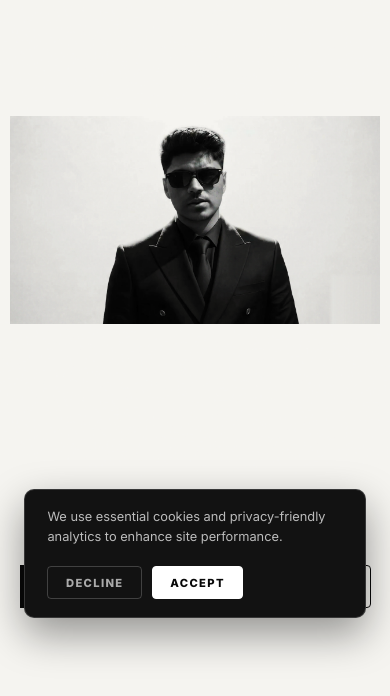
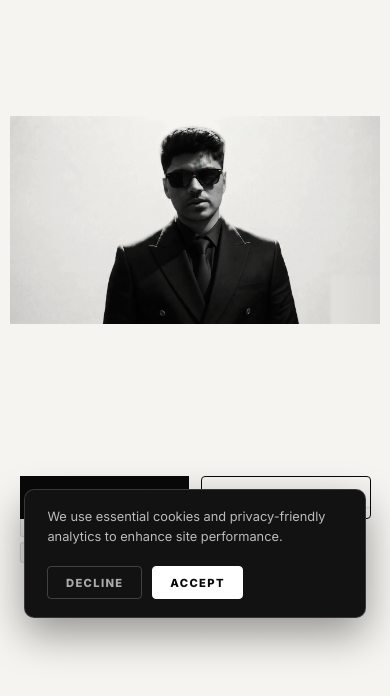
Before and after one commit to Tushit-exe/portfolio-website, a website built with Vite: page index.html in a window 390 px wide. Shown: the part 202-898 px from the top of the page. Built offline with nearby package versions, Linux system fonts and the light colour scheme; animation ran at ten frames a second; what cobe would draw is missing.

Commit message:
Fix project links, hero mobile CTA/capability visibility, batched frame loading, and preloader text cleanup

```diff
--- a/index.html
+++ b/index.html
@@ -519,7 +519,7 @@
                   <span class="tag">NODE.JS</span>
                   <span class="tag">POSTGRESQL</span>
                 </div>
-                <a href="#work" class="project-link">
+                <a href="https://github.com/Tushit-exe" target="_blank" rel="noopener" class="project-link">
                   <span>VIEW PROJECT</span>
                   <span class="link-arrow">&rarr;</span>
                 </a>
@@ -546,7 +546,7 @@
                   <span class="tag">WEBHOOKS</span>
                   <span class="tag">OPENAI API</span>
                 </div>
-                <a href="#work" class="project-link">
+                <a href="https://github.com/Tushit-exe" target="_blank" rel="noopener" class="project-link">
                   <span>VIEW PROJECT</span>
                   <span class="link-arrow">&rarr;</span>
                 </a>
@@ -573,7 +573,7 @@
                   <span class="tag">GSAP</span>
                   <span class="tag">VANILLA CSS</span>
                 </div>
-                <a href="#work" class="project-link">
+                <a href="https://github.com/Tushit-exe" target="_blank" rel="noopener" class="project-link">
                   <span>VIEW PROJECT</span>
                   <span class="link-arrow">&rarr;</span>
                 </a>
--- a/src/main.js
+++ b/src/main.js
@@ -42,6 +42,8 @@
 let preloaderStartTime = Date.now();
 let displayedPercent = 0;
 
+const CRITICAL_FRAMES_COUNT = 12;
+
 /**
  * Format frame index with 3-digit padding (e.g. 1 -> 001, 12 -> 012)
  */
@@ -51,38 +53,103 @@
 }
 
 /**
- * Asynchronously preload 118 sequence frames in background
+ * Asynchronously preload initial critical batch (12 frames) for instant page load,
+ * then lazy-load remaining frames in background idle batches.
  */
 function preloadAllFrames() {
   return new Promise((resolve) => {
+    let criticalLoadedCount = 0;
     let isResolved = false;
-    const checkDone = () => {
-      if (!isResolved && (imagesLoadedCount >= TOTAL_FRAMES || Date.now() - preloaderStartTime > 4000)) {
+
+    const resolveCritical = () => {
+      if (!isResolved) {
         isResolved = true;
         resolve();
+        loadRemainingFramesBatched();
       }
     };
 
     preloaderStartTime = Date.now();
-    for (let i = 0; i < TOTAL_FRAMES; i++) {
+    for (let i = 0; i < CRITICAL_FRAMES_COUNT; i++) {
       const img = new Image();
       img.src = getFrameFilename(i);
       img.onload = () => {
         loadedImages[i] = img;
+        criticalLoadedCount++;
         imagesLoadedCount++;
         if (i === 0) {
           resizeCanvas();
           renderFrame(0);
         }
-        checkDone();
+        if (criticalLoadedCount >= CRITICAL_FRAMES_COUNT) {
+          resolveCritical();
+        }
       };
       img.onerror = () => {
+        criticalLoadedCount++;
         imagesLoadedCount++;
-        checkDone();
+        if (criticalLoadedCount >= CRITICAL_FRAMES_COUNT) {
+          resolveCritical();
+        }
       };
     }
-    setTimeout(checkDone, 2000);
+
+    setTimeout(resolveCritical, 1800);
   });
+}
+
+/**
+ * Lazy-load remaining frames (12 to 117) in background idle batches
+ */
+function loadRemainingFramesBatched() {
+  let nextFrame = CRITICAL_FRAMES_COUNT;
+  const BATCH_SIZE = 10;
+
+  function loadBatch() {
+    if (nextFrame >= TOTAL_FRAMES) return;
+
+    const end = Math.min(nextFrame + BATCH_SIZE, TOTAL_FRAMES);
+    for (let i = nextFrame; i < end; i++) {
+      if (loadedImages[i]) continue;
+      const img = new Image();
+      img.src = getFrameFilename(i);
+      img.onload = () => { loadedImages[i] = img; imagesLoadedCount++; };
+      img.onerror = () => { imagesLoadedCount++; };
+    }
+    nextFrame = end;
+
+    if (nextFrame < TOTAL_FRAMES) {
+      if ('requestIdleCallback' in window) {
+        requestIdleCallback(loadBatch, { timeout: 1000 });
+      } else {
+        setTimeout(loadBatch, 80);
+      }
+    }
+  }
+
+  setTimeout(loadBatch, 250);
+}
+
+/**
+ * Get exact target frame or fallback to nearest available preloaded frame
+ */
+function getClosestLoadedFrame(targetIndex) {
+  const index = Math.min(TOTAL_FRAMES - 1, Math.max(0, Math.floor(targetIndex)));
+  if (loadedImages[index] && loadedImages[index].complete) {
+    return loadedImages[index];
+  }
+
+  for (let offset = 1; offset < TOTAL_FRAMES; offset++) {
+    const prev = index - offset;
+    const next = index + offset;
+    if (prev >= 0 && loadedImages[prev] && loadedImages[prev].complete) {
+      return loadedImages[prev];
+    }
+    if (next < TOTAL_FRAMES && loadedImages[next] && loadedImages[next].complete) {
+      return loadedImages[next];
+    }
+  }
+  return null;
 }
 
 /**
@@ -130,6 +197,7 @@
 
   // Handle reduced motion preference
   if (prefersReducedMotion) {
+    if (preloaderText) preloaderText.textContent = '';
     preloader.remove();
     document.body.style.overflow = '';
     isPreloaded = true;
@@ -214,6 +282,7 @@
         document.body.style.overflow = '';
         isScrollLocked = false;
         visibleSlats.forEach((slat) => (slat.style.willChange = 'auto'));
+        if (preloaderText) preloaderText.textContent = '';
         if (preloader) preloader.remove();
         onScroll();
         ScrollTrigger.refresh();
@@ -339,9 +408,11 @@
   const capabilityItems = document.querySelectorAll('.capability-item, .skill-item');
   if (!capabilityItems.length) return;
 
+  const isMobile = window.innerWidth < 768;
+
   capabilityItems.forEach((item) => {
     const threshold = parseFloat(item.dataset.threshold || '0');
-    if (progress >= threshold) {
+    if (isMobile || progress >= threshold || (progress === 0 && threshold <= 0.20)) {
       item.classList.add('is-revealed');
     } else {
       item.classList.remove('is-revealed');
@@ -378,8 +449,7 @@
  * Draw specified frame index on hero canvas centered with contain aspect ratio
  */
 function renderFrame(rawFrameIndex) {
-  const frameIndex = Math.min(TOTAL_FRAMES - 1, Math.max(0, Math.floor(rawFrameIndex)));
-  const img = loadedImages[frameIndex];
+  const img = getClosestLoadedFrame(rawFrameIndex);
 
   if (!img || !img.complete) return;
 
--- a/src/style.css
+++ b/src/style.css
@@ -3158,7 +3158,55 @@
   }
 
   .hero-right-col {
-    display: none;
+    display: flex;
+    width: 100%;
+    margin-top: 0.8rem;
+  }
+
+  .capabilities-card {
+    width: 100%;
+    max-width: 100%;
+    text-align: left;
+    margin-left: 0;
+  }
+
+  .capabilities-card-header {
+    justify-content: flex-start;
+    border-bottom: 1px solid var(--border-light);
+    margin-bottom: 0.5rem;
+    padding-bottom: 0.4rem;
+  }
+
+  .capabilities-title {
+    text-align: left;
+    font-size: 0.65rem;
+  }
+
+  .capabilities-card-list {
+    flex-direction: row;
+    flex-wrap: wrap;
+    align-items: center;
+    justify-content: flex-start;
+    gap: 0.35rem;
+    text-align: left;
+  }
+
+  .capability-item {
+    justify-content: flex-start;
+    text-align: left;
+    transform: none !important;
+    opacity: 1 !important;
+    filter: none !important;
+    background-color: rgba(8, 8, 8, 0.05);
+    border: 1px solid var(--border-light);
+    border-radius: 3px;
+    padding: 0.25rem 0.55rem;
+  }
+
+  .cap-label {
+    font-size: 0.6rem;
+    font-weight: 700;
+    letter-spacing: 0.1em;
   }
 
   .bento-about-grid {
```
Also changed, not shown: dist/index.html.
